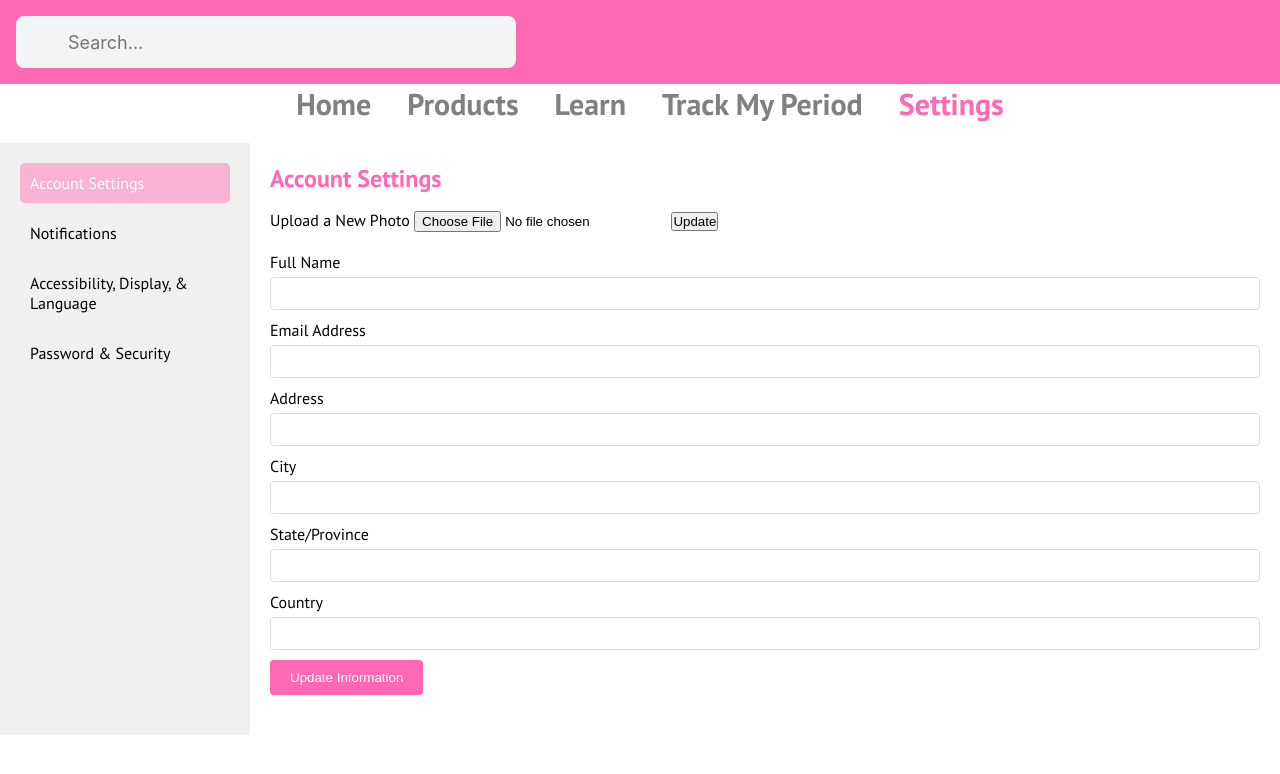
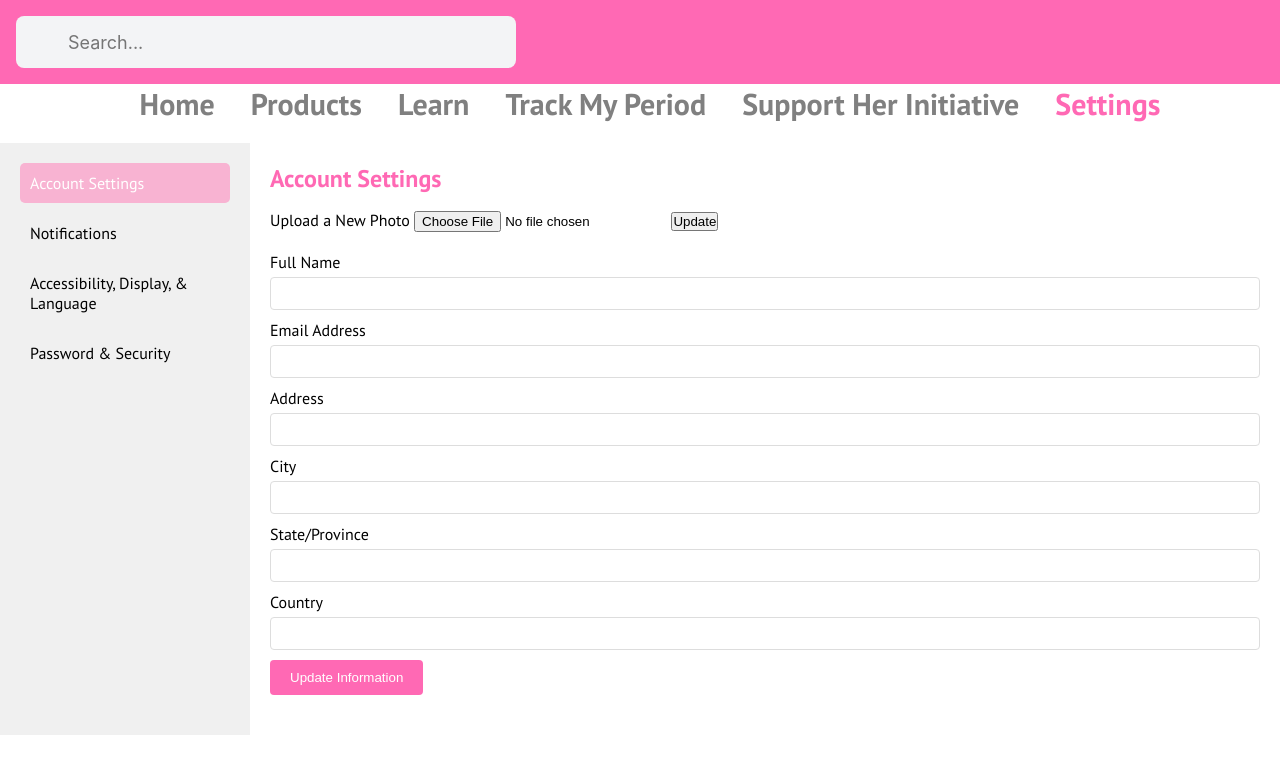
Before and after one commit to reaapunzell/Aquatutor, a plain HTML site: page setting.html in a window 1280 px wide. Drawn offline with Linux system fonts and the light colour scheme.

Commit message:
made changes

```diff
--- a/setting.html
+++ b/setting.html
@@ -200,6 +200,7 @@
                 <li><a href="products.html">Products</a></li>
                 <li><a href="menstrual-health.html" >Learn</a></li>
                 <li><a href="track-period.html" >Track My Period</a></li>
+                <li><a href="donate.html">Support Her Initiative</a></li>
                 <li><a href="setting.html" class="active">Settings</a></li>
             </ul>
         </nav>
```
Also changed, not shown: donate.html (+6 -6 lines).
